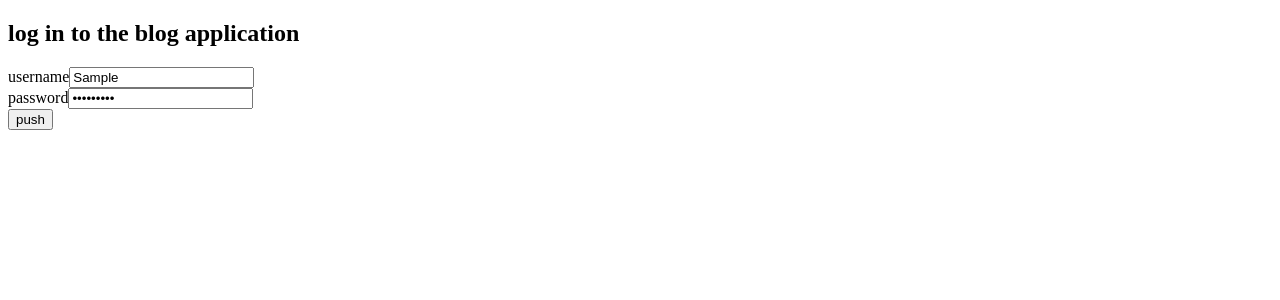
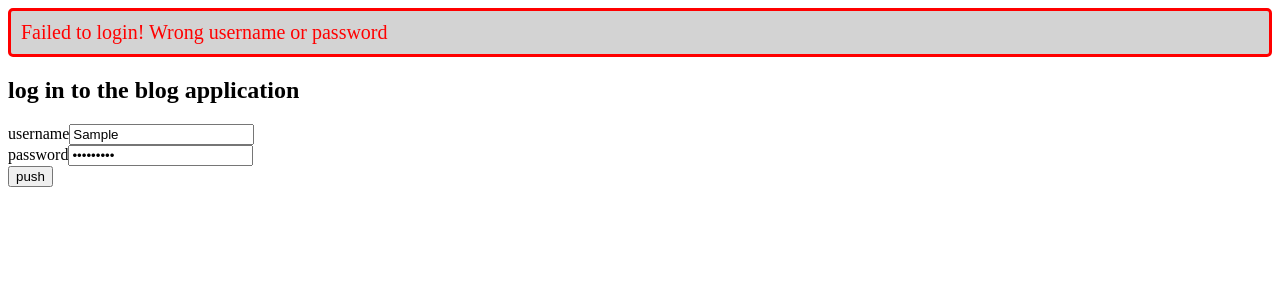
Before and after one commit to ukitta555/Full-Stack-Course-U-of-Helsinki, a React (Create React App) app in the folder Part 5/bloglist-frontend/: page / in a window 1280 px wide. Both pictures are taken after typing "Sample", "Sample123" into the empty fields and a click on the button "push". Shown: the top 300 px of the page. Built offline with nearby package versions, Linux system fonts and the light colour scheme; no server answers; the HTML template or start-up script is replaced by a standard one.

Commit message:
completed exercise 5.4

```diff
--- a/Part 5/bloglist-frontend/src/App.css
+++ b/Part 5/bloglist-frontend/src/App.css
@@ -1,3 +1,22 @@
+div.Notification {
+  background: lightgrey;
+  font-size: 20px;
+  border-style: solid;
+  border-radius: 5px;
+  padding: 10px;
+  margin-bottom: 10px;
+}
+
+div.Good
+{
+  color: green;
+}
+
+div.Bad
+{
+  color: red;
+}
+
 .App {
   text-align: center;
 }
--- a/Part 5/bloglist-frontend/src/App.js
+++ b/Part 5/bloglist-frontend/src/App.js
@@ -2,12 +2,21 @@ import React, { useState, useEffect } from 'react'
 import Blogs from './components/Blogs'
 import Login from './components/Login'
 import NewBlogForm from './components/NewBlogForm'
+import Notification from './components/Notification'
+import blogService from './services/blogs'
 
 const App = () => {
   const [username, setUsername] = useState('')
   const [password, setPassword] = useState('')
   const [user, setUser] = useState(null)
+  const [notification, setNotification] = useState(null)
+  const [isGood, setIsGood] = useState(true)
+  const [blogs, setBlogs] = useState([])
 
+  const updateNotification = (text) => {
+    setNotification(text)
+    setTimeout(() => setNotification(null), 5000)
+  }
   useEffect(() => {
     const loggedUserJSON = window.localStorage.getItem
       (
@@ -15,7 +24,9 @@ const App = () => {
       )
     if (loggedUserJSON)
     {
-      setUser(JSON.parse(loggedUserJSON))
+      const user = JSON.parse(loggedUserJSON)
+      setUser(user)
+      blogService.setToken(user.token)
     }
   }, [])
 
@@ -25,6 +36,8 @@ const App = () => {
       setUsername = {setUsername}
       setPassword = {setPassword}
       setUser = {setUser}
+      setIsGood = {setIsGood}
+      updateNotification = {updateNotification}
     />
 
   const blogsComponent = (
@@ -32,14 +45,26 @@ const App = () => {
       <Blogs
         user = {user}
         setUser = {setUser}
+        blogs = {blogs}
+        setBlogs = {setBlogs}
       />
       <NewBlogForm
-        user = {user}
+        setIsGood = {setIsGood}
+        updateNotification = {updateNotification}
+        blogs = {blogs}
+        setBlogs = {setBlogs}
       />
     </div>
   )
+
+
   return (
+
     <div>
+      <Notification
+        notification = {notification}
+        isGood = {isGood}
+      />
       {
         user
         ? blogsComponent
--- a/Part 5/bloglist-frontend/src/components/Blogs.js
+++ b/Part 5/bloglist-frontend/src/components/Blogs.js
@@ -1,9 +1,8 @@
-import React, {useState, useEffect} from 'react'
+import React, {useEffect} from 'react'
 import Blog from './Blog'
 import blogService from '../services/blogs'
 
-const Blogs = ({user, setUser}) => {
-  const [blogs, setBlogs] = useState([])
+const Blogs = ({user, setUser, blogs, setBlogs}) => {
   const logOut = () => {
     setUser(null)
     blogService.setToken(null)
@@ -12,7 +11,7 @@ const Blogs = ({user, setUser}) => {
 
   useEffect(() => {
     blogService.getAll().then(blogs =>
-      setBlogs( blogs )
+      setBlogs(blogs)
     )
   }, [])
 
--- a/Part 5/bloglist-frontend/src/components/Login.js
+++ b/Part 5/bloglist-frontend/src/components/Login.js
@@ -4,7 +4,13 @@ import LoginPassword from "./LoginPassword"
 import loginService from "../services/login"
 import blogService from "../services/blogs"
 
-const Login = ({username, setUsername, password, setPassword, setUser}) => {
+const Login = ({
+  username, setUsername,
+  password, setPassword,
+  setUser,
+  setIsGood,
+  updateNotification
+  }) => {
 
   const handleLogin = async (event) => {
     event.preventDefault()
@@ -28,6 +34,8 @@ const Login = ({username, setUsername, password, setPassword, setUser}) => {
       }
     } catch (exception)
     {
+      setIsGood(false)
+      updateNotification('Failed to login! Wrong username or password')
       console.log (`Wrong credentials ${exception}`)
     }
 
@@ -45,18 +53,20 @@ const Login = ({username, setUsername, password, setPassword, setUser}) => {
   }
   return (<form onSubmit = {handleLogin}>
     <h2>log in to the blog application</h2>
+    <div>
     username
     <LoginUsername
       username = {username}
       handleUsernameChange = {handleUsernameChange}
     />
-    <br></br>
+    </div>
+    <div>
     password
     <LoginPassword
       password = {password}
       handlePasswordChange = {handlePasswordChange}
     />
-    <br></br>
+    </div>
     <button type = "submit"> push </button>
   </form>)
 }
--- a/Part 5/bloglist-frontend/src/components/NewBlogForm.js
+++ b/Part 5/bloglist-frontend/src/components/NewBlogForm.js
@@ -1,19 +1,29 @@
 import React, {useState} from 'react'
 import blogService from '../services/blogs'
 
-const NewBlogForm = ({user}) => {
+const NewBlogForm = ({setIsGood, updateNotification, blogs, setBlogs}) => {
   const [title, setTitle] = useState('')
   const [author, setAuthor] = useState('')
   const [URL, setURL] = useState('')
 
-  const addBlog = async () => {
-    const newBlog = {
-      title: title,
-      author: author,
-      url: URL,
-      likes: 0
+  const addBlog = async (event) => {
+    event.preventDefault()
+    try {
+      const newBlog = {
+        title: title,
+        author: author,
+        url: URL,
+        likes: 0
+      }
+      const blogFromDB = await blogService.createBlog(newBlog)
+      setBlogs(blogs.concat(blogFromDB))
+      setIsGood(true)
+      updateNotification(`a new blog ${blogFromDB.title} by ${blogFromDB.author} added`)
     }
-    await blogService.createBlog(newBlog)
+    catch (exception) {
+      setIsGood(false)
+      updateNotification(exception.message)
+    }
   }
   return (
     <form onSubmit = {addBlog}>
--- /dev/null
+++ b/Part 5/bloglist-frontend/src/components/Notification.js
@@ -0,0 +1,19 @@
+import React from 'react'
+import '../App.css'
+
+const Notification = ({notification, isGood}) => {
+  if (notification === null) {
+    return null
+  }
+
+  return (
+    <div className = {
+      `Notification
+      ${isGood ? ' Good' : ' Bad'}`
+      }>
+      {notification}
+    </div>
+  )
+}
+
+export default Notification
--- a/Part 5/bloglist-frontend/src/services/blogs.js
+++ b/Part 5/bloglist-frontend/src/services/blogs.js
@@ -5,7 +5,12 @@ let token = null
 
 const setToken = (newToken) =>
 {
-  token = `bearer ${newToken}`
+  if (newToken === null) {
+    token = null
+  }
+  else {
+    token = `bearer ${newToken}`
+  }
 }
 
 const getAll = () => {
```
